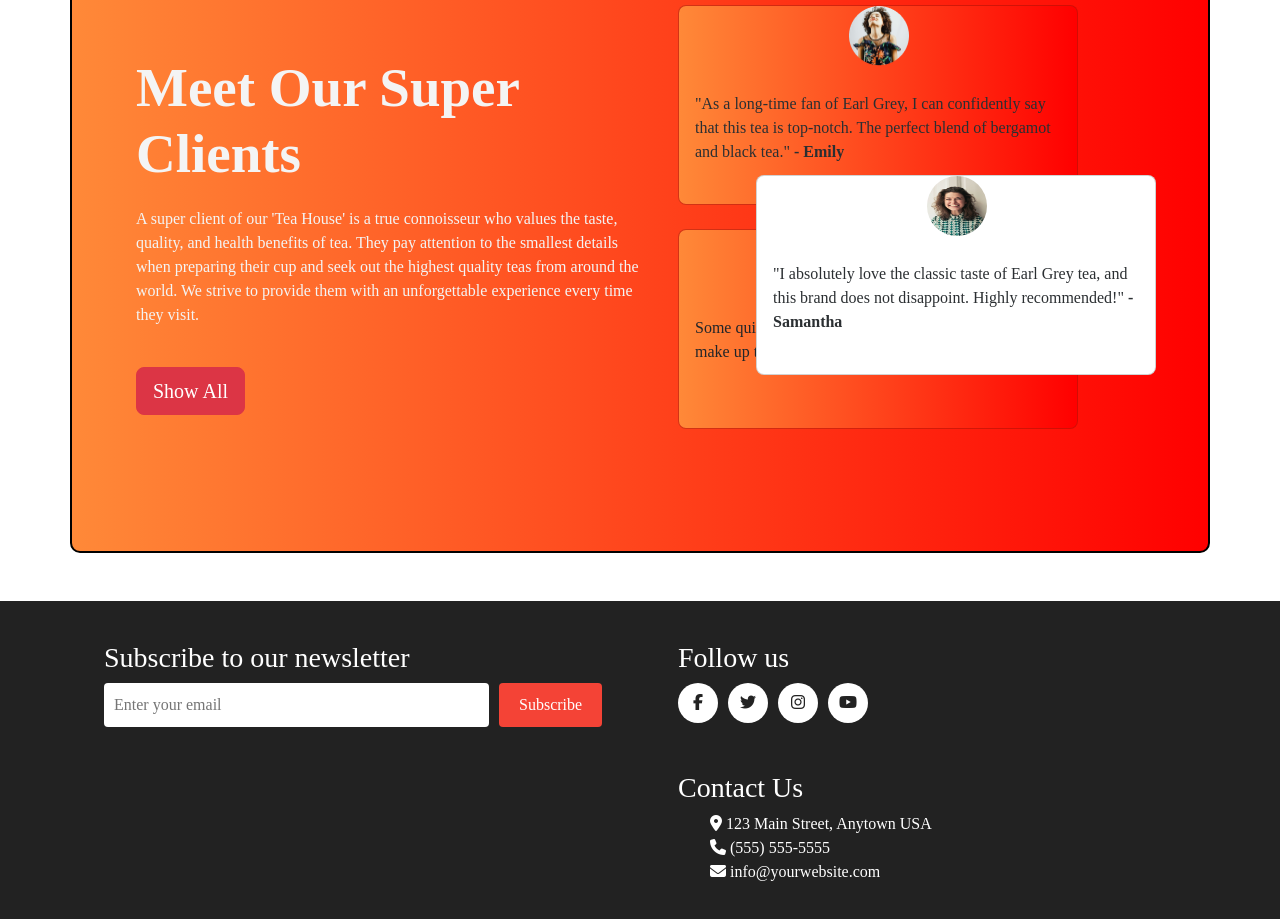
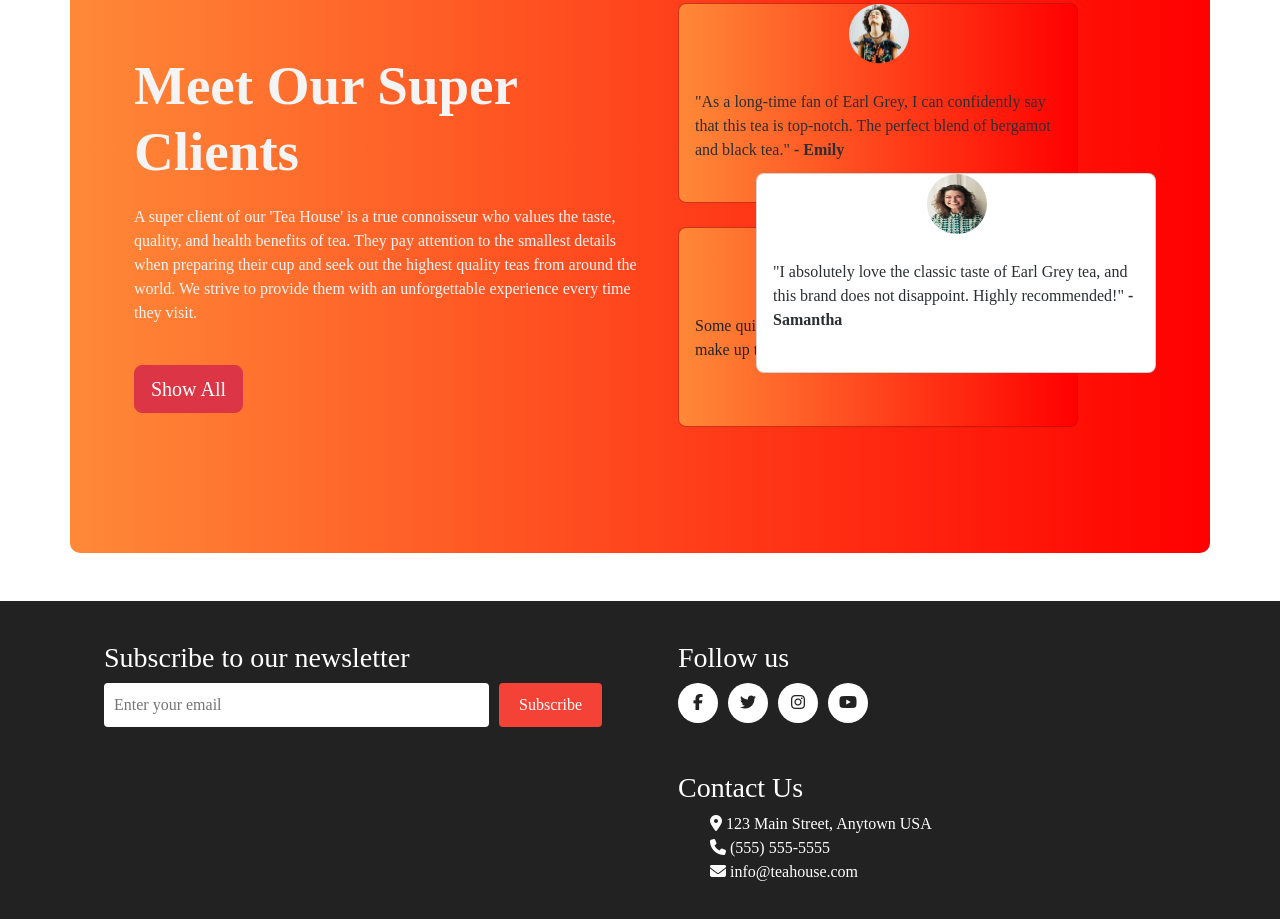
Before and after one commit to ajauni01/semster-final-project, a plain HTML site: page index.html in a window 1280 px wide. Shown: the part 2395-3314 px from the top of the page. Drawn offline with nearby package versions, Linux system fonts and the light colour scheme.

Commit message:
final-changes

```diff
--- a/index.html
+++ b/index.html
@@ -254,7 +254,7 @@
           <ul class="contact-info">
             <li><i class="fas fa-map-marker-alt"></i> 123 Main Street, Anytown USA</li>
             <li><i class="fas fa-phone"></i> (555) 555-5555</li>
-            <li><i class="fas fa-envelope"></i> info@yourwebsite.com</li>
+            <li><i class="fas fa-envelope"></i> info@teahouse.com</li>
           </ul>
         </div>
       </div>
--- a/style.css
+++ b/style.css
@@ -155,7 +155,6 @@ ul>li>a:active {
   width: 1140px;
   height: 650px;
   border-radius: 10px;
-  border: 2px solid black;
   background: linear-gradient(270deg, #FF0000 0%, #FF8938 100%);
 }
 
```
Also changed, not shown: news.html (+1 -1 lines), reviews.html (+1 -1 lines), 2 other files.
